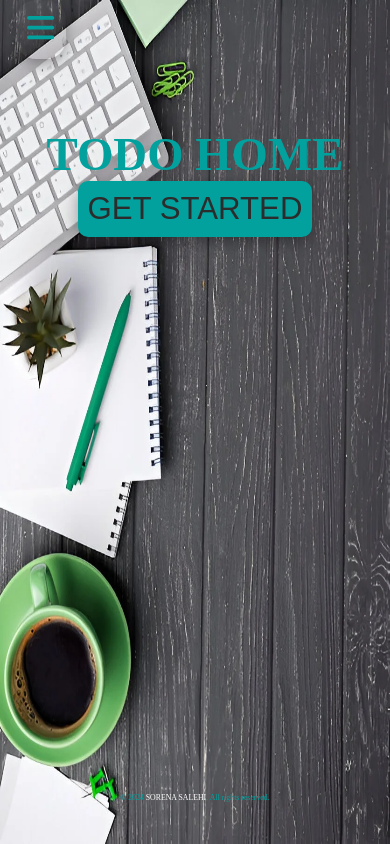
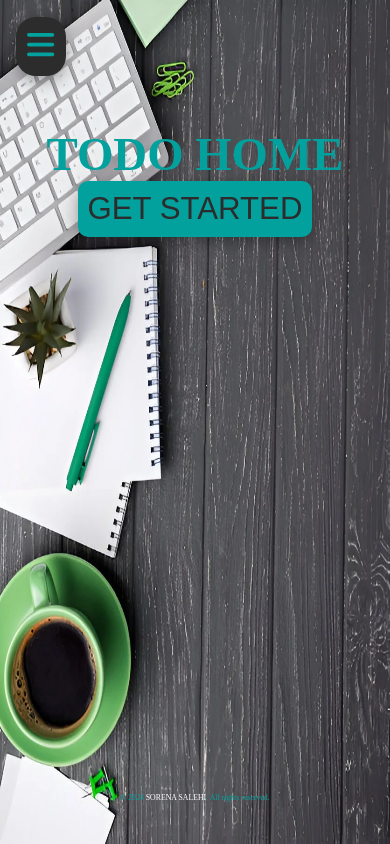
Before and after one commit to SorenaSalehi/TO-DO-Advance, a React (Vite) app: page / in a window 390 px wide. Built offline with nearby package versions, Linux system fonts and the light colour scheme; a web font is replaced by a local one.

Commit message:
fixed styles

```diff
--- a/src/component/AppNav/AppNav.module.css
+++ b/src/component/AppNav/AppNav.module.css
@@ -65,9 +65,10 @@
   .sidebarBtn {
     position: absolute;
     left: 4dvw;
+    top: 2dvh;
     border: none;
     padding: 3dvw;
-    background-color: transparent;
+    background-color: var(--dark-color);
     box-shadow: rgba(0, 0, 0, 0.35) 0px 5px 15px;
     border-radius: 2rem;
     z-index: 5;
@@ -80,7 +81,7 @@
   }
   .logo {
     width: 15dvw;
-    margin-top: 5dvh;
+    margin-top: 15dvh;
   }
   .AppNav li a {
     margin-top: 5dvh;
```
